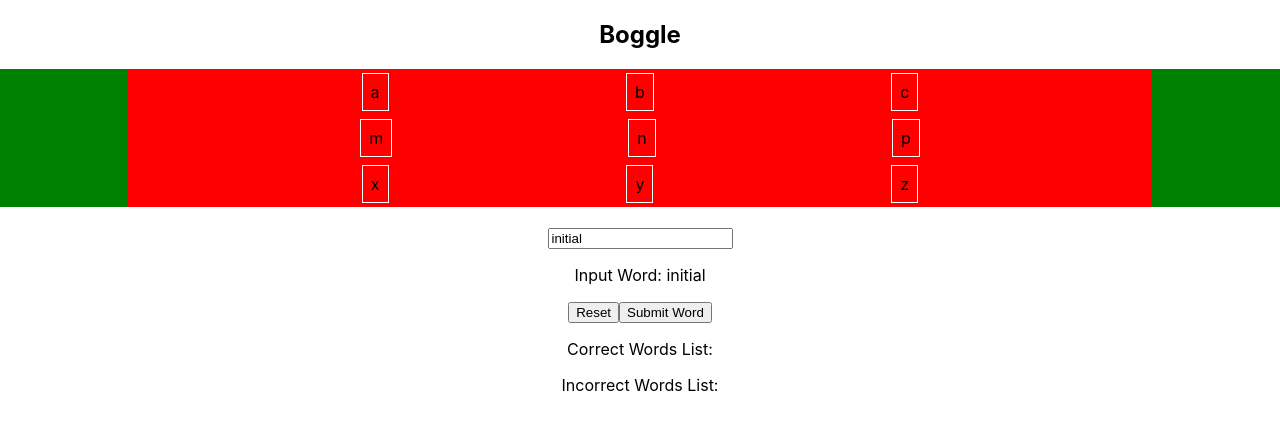
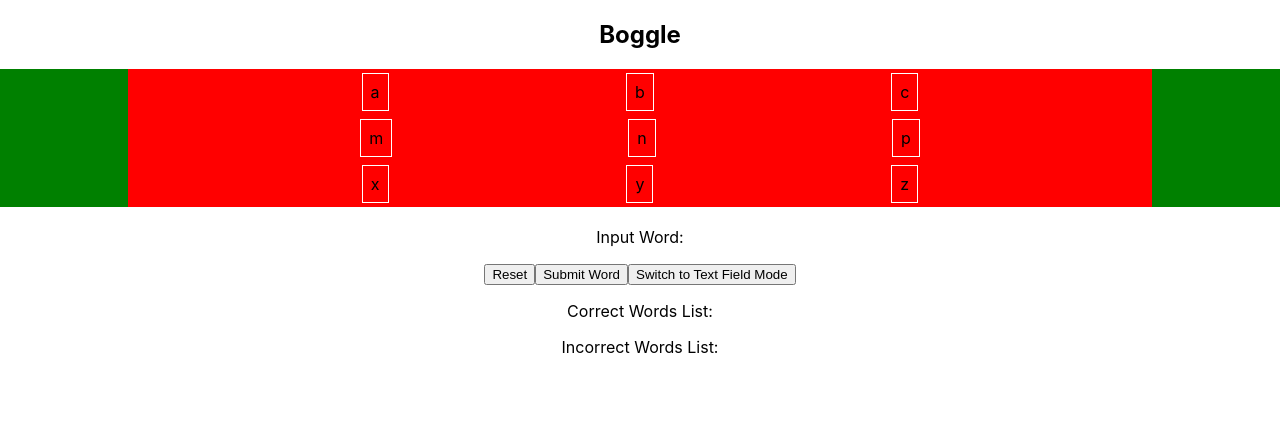
Before and after one commit to 99darshan/play-boggle, a React (Create React App) app in the folder client/: page / in a window 1280 px wide. Shown: the top 430 px of the page. Built offline with nearby package versions, Linux system fonts and the light colour scheme.

Commit message:
added additional input method of allow for clicking on cells on boggle board inaddtion to input via text fields

```diff
--- a/client/src/pages/Home.jsx
+++ b/client/src/pages/Home.jsx
@@ -15,10 +15,16 @@ const validWordsInBoggle = [
   "words"
 ];
 
+const INPUT_MODES = {
+  textField: "textFieldInputMode",
+  boardClick: "boardClickInputMode"
+};
+
 export default function Home() {
-  const [inputWord, setInputWord] = useState("initial");
+  const [inputWord, setInputWord] = useState("");
   const [correctWords, setCorrectWords] = useState([]);
   const [incorrectWords, setIncorrectWords] = useState([]);
+  const [inputMode, setInputMode] = useState(INPUT_MODES.boardClick);
 
   const onWordSubmitted = () => {
     console.log("submitted word " + inputWord);
@@ -36,6 +42,12 @@ export default function Home() {
     setInputWord("");
   };
 
+  const onBoggleCellClick = e => {
+    // TODO: if the clicked word is adjacent word, else display a toast message
+    console.log("cell clikced: " + e.target.textContent);
+    setInputWord(inputWord + e.target.textContent);
+  };
+
   return (
     <>
       <h2>Boggle</h2>
@@ -46,7 +58,9 @@ export default function Home() {
             return (
               <div style={styles.bbRow}>
                 {row.map(item => (
-                  <div style={styles.bbCell}>{item}</div>
+                  <div style={styles.bbCell} onClick={onBoggleCellClick}>
+                    {item}
+                  </div>
                 ))}
               </div>
             );
@@ -55,15 +69,31 @@ export default function Home() {
       </div>
       {/* Input Field */}
       <div style={styles.bbInputField}>
+        {inputMode === INPUT_MODES.textField && (
           <input
             type="text"
             name="inputWord"
             onChange={e => setInputWord(e.target.value)}
             value={inputWord}
           />
+        )}
+
         <p>Input Word: {inputWord}</p>
         <button onClick={e => setInputWord("")}>Reset</button>
         <button onClick={onWordSubmitted}>Submit Word</button>
+        <button
+          onClick={() =>
+            setInputMode(
+              inputMode === INPUT_MODES.textField
+                ? INPUT_MODES.boardClick
+                : INPUT_MODES.textField
+            )
+          }
+        >
+          {inputMode === INPUT_MODES.textField
+            ? "Switch to Board Click Mode"
+            : "Switch to Text Field Mode"}
+        </button>
         <div>
           <p>Correct Words List: </p>
           {correctWords.map(word => (
```
Lines whose indentation alone changed are shown as unchanged.
